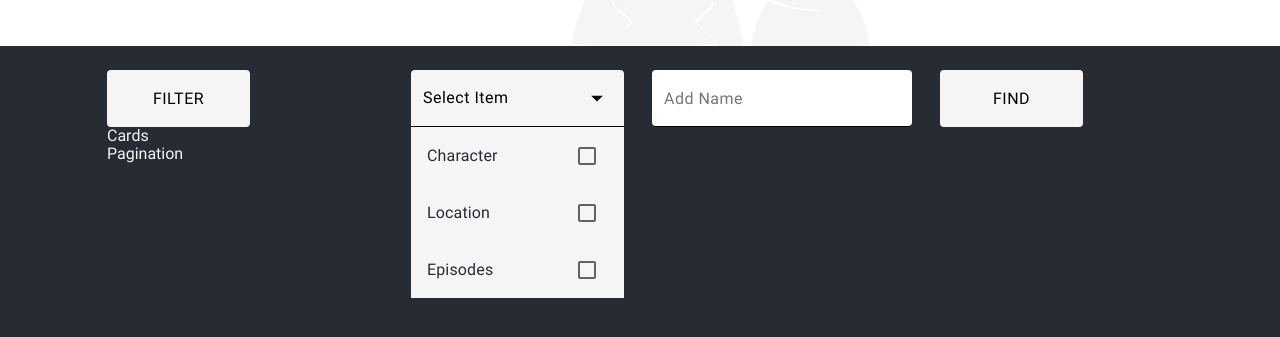
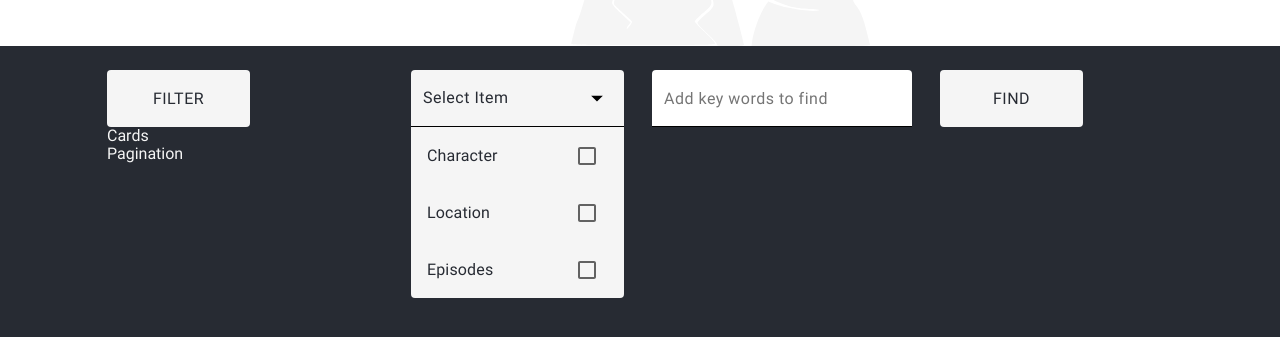
Before and after one commit to IhorLeonov/Rick-and-Morty-api, a React (Vite) app: page / in a window 1280 px wide. Both pictures are taken after a click on the button "Select Item". Shown: the part 359-696 px from the top of the page. Built offline with nearby package versions, Linux system fonts and the light colour scheme.

Commit message:
FIX | form styles

```diff
--- a/src/components/CheckboxList/CheckboxList.styled.tsx
+++ b/src/components/CheckboxList/CheckboxList.styled.tsx
@@ -3,5 +3,13 @@ import styled from "styled-components";
 export const FilterList = styled.ul`
   position: absolute;
   top: 57px;
-  background-color: ${({ theme }) => theme.colors.lightColor};
+  background-color: ${({ theme }) => theme.colors.white};
+  border-bottom-right-radius: 4px;
+  border-bottom-left-radius: 4px;
 `;
+
+export const FilterItem = styled.ul`
+  &:hover span {
+    color: ${({ theme }) => theme.colors.blue};
+  }
+`;
--- a/src/components/CheckboxList/CheckboxList.tsx
+++ b/src/components/CheckboxList/CheckboxList.tsx
@@ -1,5 +1,5 @@
 import { Checkbox, FormControlLabel } from "@mui/material";
-import { FilterList } from "./CheckboxList.styled";
+import { FilterList, FilterItem } from "./CheckboxList.styled";
 import { FC, Dispatch, SetStateAction } from "react";
 
 interface CheckboxListProps {
@@ -23,7 +23,7 @@ export const CheckboxList: FC<CheckboxListProps> = ({ filters, setFilters }) =>
     <FilterList>
       {filterList.map((filter) => {
         return (
-          <li key={filter}>
+          <FilterItem key={filter}>
             <FormControlLabel
               control={
                 <Checkbox
@@ -44,7 +44,7 @@ export const CheckboxList: FC<CheckboxListProps> = ({ filters, setFilters }) =>
                 padding: "8px 16px",
               }}
             />
-          </li>
+          </FilterItem>
         );
       })}
     </FilterList>
--- a/src/components/Footer/Footer.styled.tsx
+++ b/src/components/Footer/Footer.styled.tsx
@@ -6,8 +6,8 @@ export const Footer = styled.footer`
   justify-content: center;
   align-items: center;
   height: 393px;
-  color: ${({ theme }) => theme.colors.accentColor};
-  background-color: ${({ theme }) => theme.colors.bgColor};
+  color: ${({ theme }) => theme.colors.lightGrey};
+  background-color: ${({ theme }) => theme.colors.darkerGrey};
 `;
 
 export const Caption = styled.p`
@@ -35,13 +35,13 @@ export const LinkBox = styled.div`
 `;
 
 export const Link = styled.a`
-  fill: ${({ theme }) => theme.colors.accentColor};
+  fill: ${({ theme }) => theme.colors.lightGrey};
 
   &:hover,
   &:focus {
     svg {
       scale: 1.2;
-      fill: ${({ theme }) => theme.colors.hoverColor};
+      fill: ${({ theme }) => theme.colors.orange};
     }
   }
 `;
--- a/src/components/Header/Header.styled.tsx
+++ b/src/components/Header/Header.styled.tsx
@@ -5,5 +5,4 @@ export const Header = styled.div`
   align-items: center;
   width: 100%;
   height: 60px;
-  /* background-color: #ffffff; */
 `;
--- a/src/components/Hero/Hero.styled.tsx
+++ b/src/components/Hero/Hero.styled.tsx
@@ -7,7 +7,6 @@ export const Hero = styled.section`
   justify-content: center;
   align-items: center;
   /* height: calc(50vh - 60px); */
-  /* background-color: #ffffff; */
 `;
 
 export const Title = styled.h1`
@@ -18,7 +17,7 @@ export const Title = styled.h1`
   line-height: 111px;
   z-index: 1;
 
-  color: ${({ theme }) => theme.colors.titleColor};
+  color: ${({ theme }) => theme.colors.darkerGrey};
 `;
 
 export const Image = styled.img`
--- a/src/components/InputList/InputList.styled.tsx
+++ b/src/components/InputList/InputList.styled.tsx
@@ -1,13 +1,16 @@
 import styled from "styled-components";
 
 export const List = styled.ul`
-  :first-child > input {
+  :last-child input {
+    border-bottom-right-radius: 4px;
+    border-bottom-left-radius: 4px;
+  }
+
+  :first-child input {
     border-top-right-radius: 4px;
     border-top-left-radius: 4px;
-  }
-  :last-child > input {
-    border-bottom-right-radius: 4px;
-    border-bottom-left-radius: 4px;
+    border-bottom-right-radius: 0;
+    border-bottom-left-radius: 0;
   }
 `;
 
--- a/src/components/InputList/InputList.tsx
+++ b/src/components/InputList/InputList.tsx
@@ -2,28 +2,30 @@ import { FC } from "react";
 import { Input, List } from "./InputList.styled";
 
 interface InputListProps {
-  isListOpen: boolean;
   filters: string[];
 }
 
-export const InputList: FC<InputListProps> = ({ isListOpen, filters }) => {
+export const InputList: FC<InputListProps> = ({ filters }) => {
   const character = filters.includes("Character");
   const location = filters.includes("Location");
   const episodes = filters.includes("Episodes");
 
+  const condition = character || location || episodes;
+  const typeCondition = character || location;
+
   return (
     <List>
-      {!isListOpen && (
+      {!condition && (
         <li>
           <Input type="text" placeholder="Add key words to find" />
         </li>
       )}
-      {isListOpen && (
+      {condition && (
         <li>
           <Input type="text" placeholder="Add Name" />
         </li>
       )}
-      {character && (
+      {typeCondition && (
         <li>
           <Input type="text" placeholder="Add Type" />
         </li>
--- a/src/components/Layout/Layout.styled.tsx
+++ b/src/components/Layout/Layout.styled.tsx
@@ -8,6 +8,6 @@ export const MainSection = styled.section`
   padding: 24px 106px 11px 107px;
 
   height: 903px;
-  background-color: ${({ theme }) => theme.colors.mainBgColor};
-  color: ${({ theme }) => theme.colors.mainTextColor};
+  background-color: ${({ theme }) => theme.colors.darkGrey};
+  color: ${({ theme }) => theme.colors.white};
 `;
--- a/src/constants/GlobalStyle.ts
+++ b/src/constants/GlobalStyle.ts
@@ -20,7 +20,7 @@ html {
   font-family: "Roboto";
   font-style: normal;
   font-weight: 400;
-  font-display: fallback;
+  font-display: swap;
 }
 
 @font-face {
@@ -29,7 +29,7 @@ html {
   font-family: "Roboto";
   font-style: normal;
   font-weight: 500;
-  font-display: fallback;
+  font-display: swap;
 }
 
 @font-face {
@@ -38,7 +38,7 @@ html {
   font-family: "Roboto";
   font-style: normal;
   font-weight: 700;
-  font-display: fallback;
+  font-display: swap;
 }
 
 @font-face {
@@ -47,7 +47,7 @@ html {
   font-family: "Roboto";
   font-style: normal;
   font-weight: 900;
-  font-display: fallback;
+  font-display: swap;
 }
 
 :root {
--- a/src/constants/theme.ts
+++ b/src/constants/theme.ts
@@ -4,14 +4,12 @@ type Theme = {
 
 export const theme: Theme = {
   colors: {
-    bgColor: "#202329",
-    mainBgColor: "#272B33",
-    mainTextColor: "#F5F5F5",
-    lightColor: "#F5F5F5",
-    buttonsTextColor: "#272B33",
-    accentColor: "#9E9E9E",
-    titleColor: "#202329",
-    cardBgColor: "#3C3E44",
-    hoverColor: "#FF9800",
+    blue: "#1976d2",
+    white: "#F5F5F5",
+    orange: "#FF9800",
+    grey: "#3C3E44",
+    darkGrey: "#272B33",
+    lightGrey: "#9E9E9E",
+    darkerGrey: "#202329",
   },
 };
--- a/src/pages/Home/Home.styled.tsx
+++ b/src/pages/Home/Home.styled.tsx
@@ -17,11 +17,15 @@ export const Button = styled.button`
   width: 143px;
   height: 57px;
 
-  color: "#272B33";
-  background-color: ${({ theme }) => theme.colors.lightColor};
+  color: ${({ theme }) => theme.colors.darkGrey};
+  background-color: ${({ theme }) => theme.colors.white};
   line-height: 1.5;
   letter-spacing: 0.5px;
   text-transform: uppercase;
+
+  &:hover {
+    color: ${({ theme }) => theme.colors.blue};
+  }
 `;
 
 export const SelectBtn = styled(Button)`
@@ -34,6 +38,13 @@ export const SelectBtn = styled(Button)`
   border-bottom-left-radius: 0;
   border-bottom: 1px solid black;
   text-transform: none;
+
+  &:hover {
+    svg {
+      fill: ${({ theme }) => theme.colors.blue};
+    }
+    color: ${({ theme }) => theme.colors.darkGrey};
+  }
 `;
 
 export const FilterBtn = styled(Button)``;
--- a/src/pages/Home/Home.tsx
+++ b/src/pages/Home/Home.tsx
@@ -21,7 +21,7 @@ const Home: FC = () => {
           {isListOpen && <CheckboxList filters={checkboxFilters} setFilters={setCheckboxFilters} />}
 
           {/* <Input type="text" placeholder="Add key words to find" /> */}
-          <InputList isListOpen={isListOpen} filters={checkboxFilters} />
+          <InputList filters={checkboxFilters} />
           <SubmitBtn type="submit">Find</SubmitBtn>
         </FormikForm>
         {/* </Formik> */}
```
